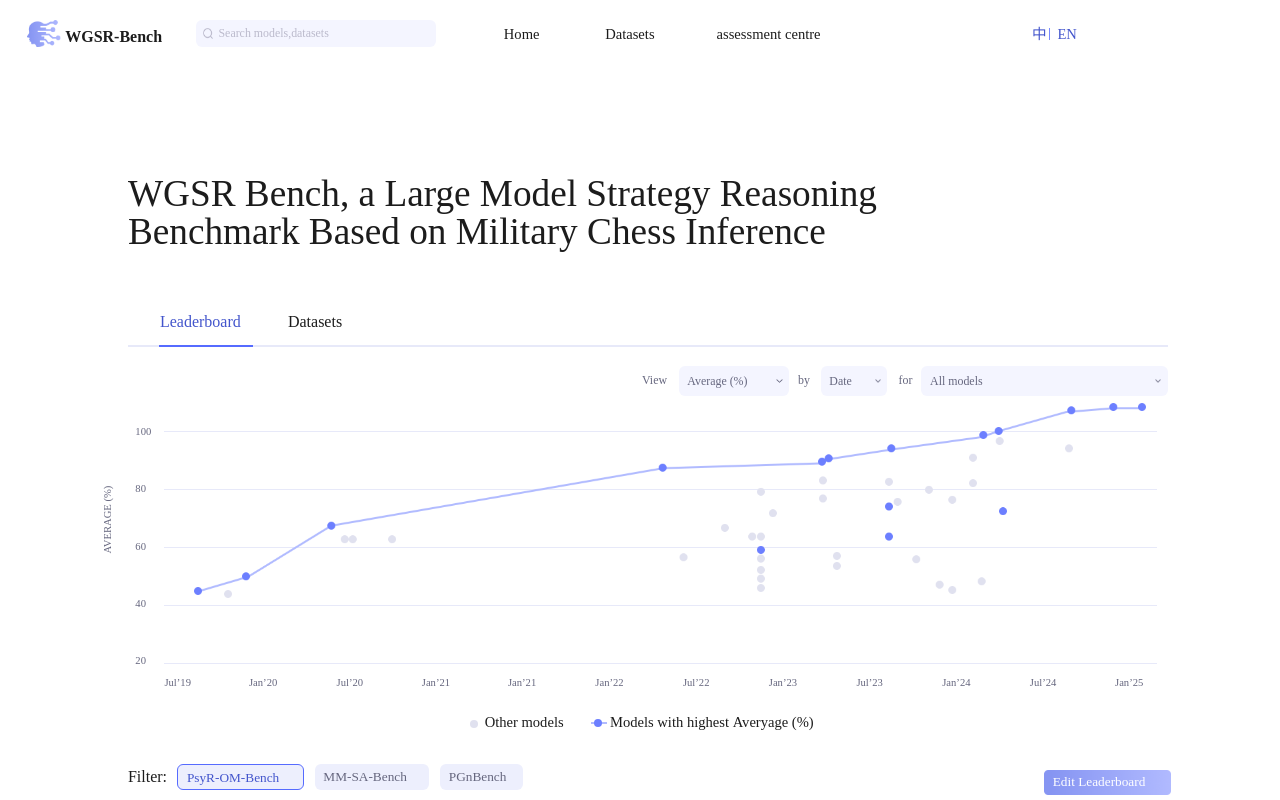
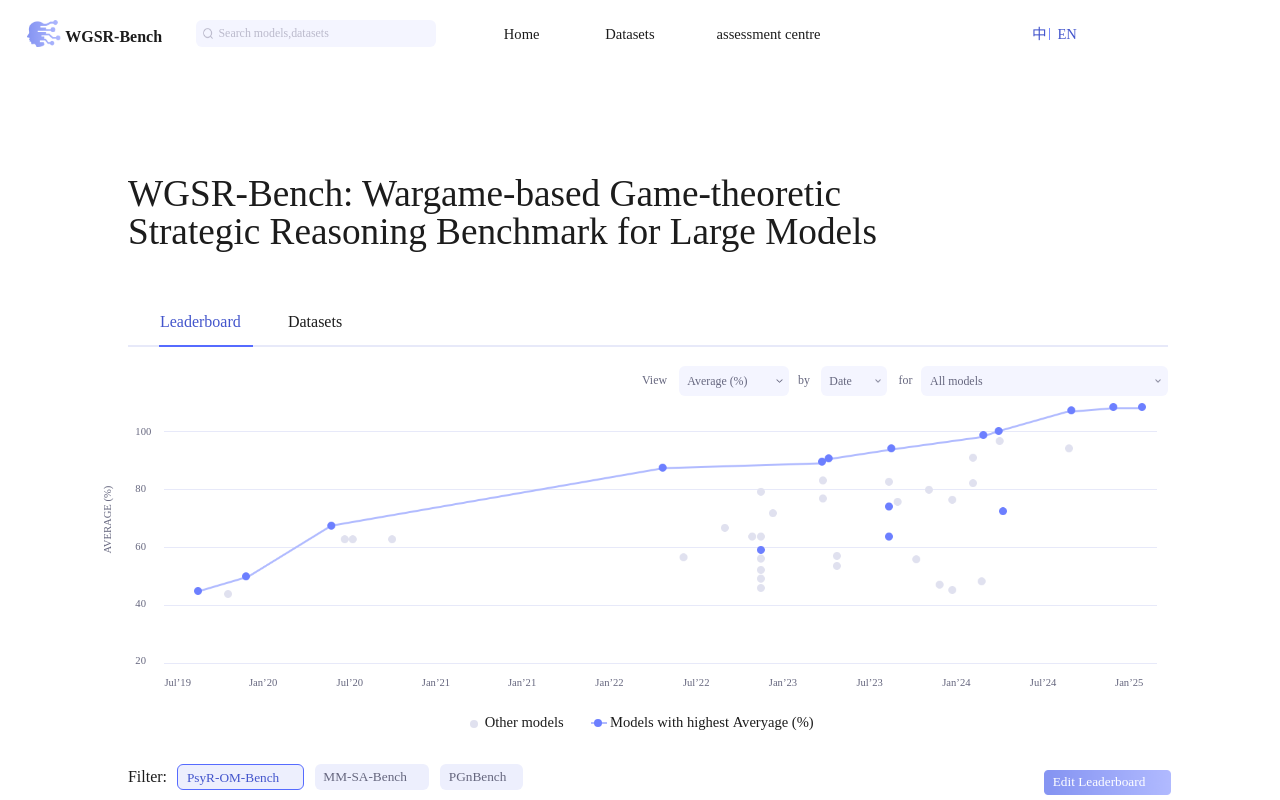
Before and after one commit to XiangquanTang/tangxiangquan.github.io, a plain HTML site: page lanhu_home/index.html in a window 1280 px wide. Shown: the top 800 px of the page. Drawn offline with Linux system fonts and the light colour scheme.

Commit message:
Update index.html

```diff
--- a/lanhu_home/index.html
+++ b/lanhu_home/index.html
@@ -35,11 +35,11 @@
       </div>
       <div class="group_8 flex-col">
         <span class="paragraph_1">
-          WGSR&nbsp;Bench,&nbsp;a&nbsp;Large&nbsp;Model&nbsp;Strategy&nbsp;Reasoning&nbsp;
+          WGSR-Bench: Wargame-based Game-theoretic
           <br />
           <br />
           <br />
-          Benchmark&nbsp;Based&nbsp;on&nbsp;Military&nbsp;Chess&nbsp;Inference
+          Strategic Reasoning Benchmark for Large Models
         </span>
         <div class="text-wrapper_28 flex-row justify-between">
           <span class="text_9">Leaderboard</span>
```
